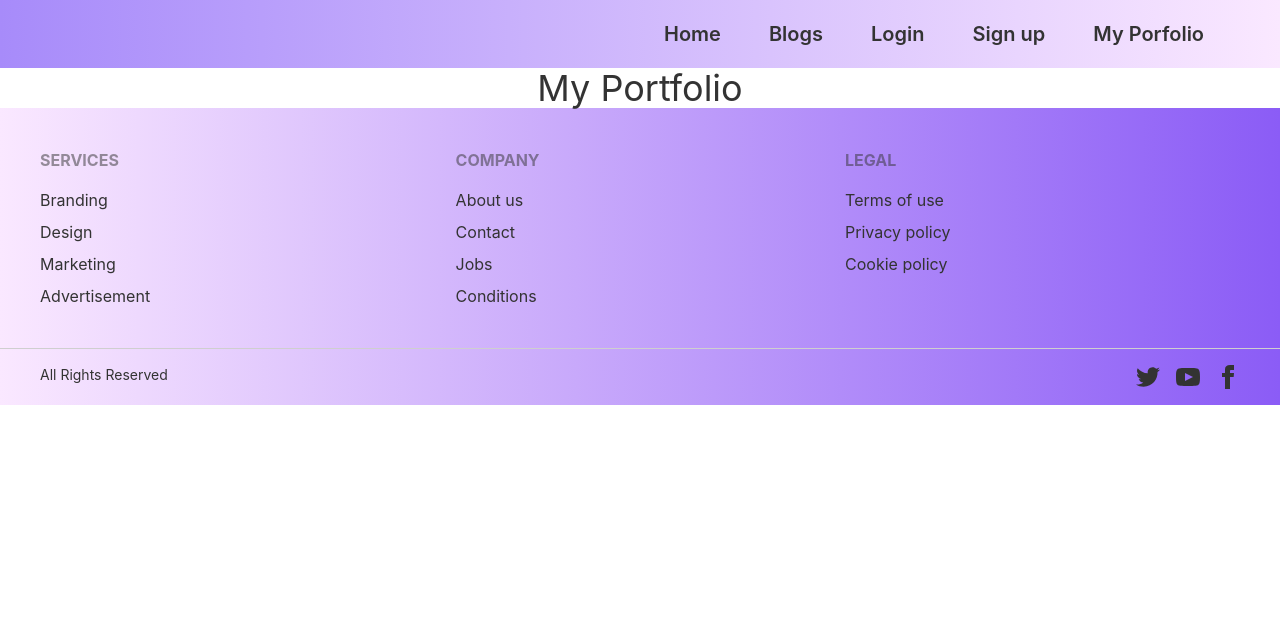
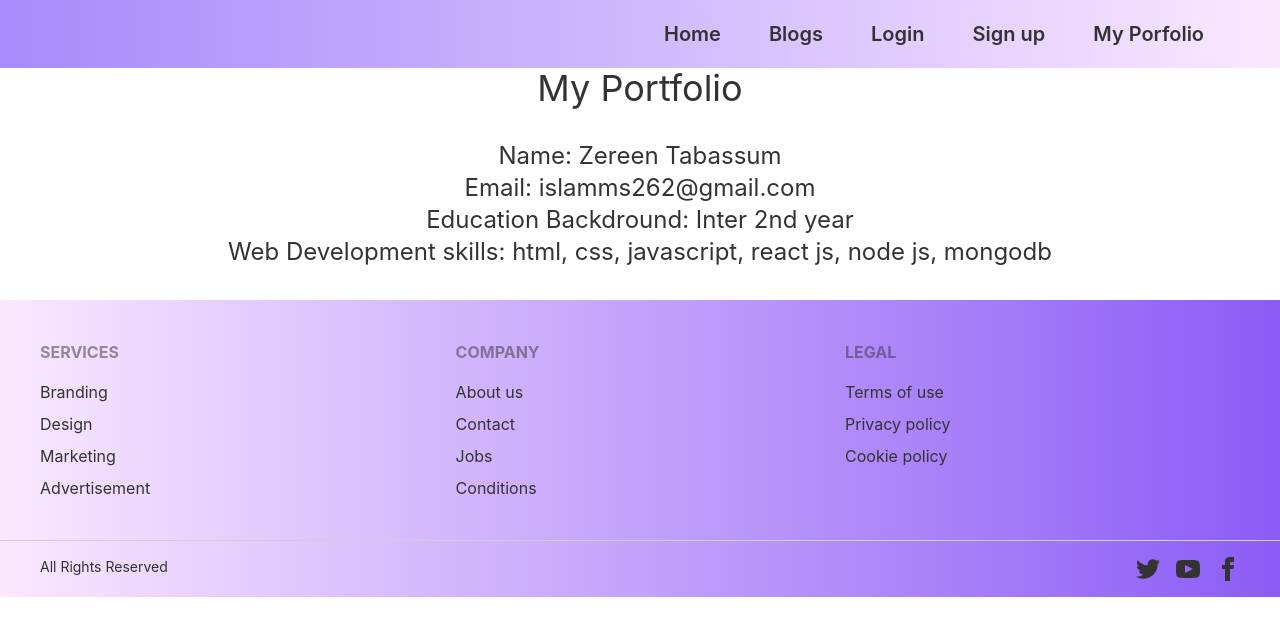
Before and after one commit to zereentabassum/manufacturer-website-client-side, a React (Create React App) app: page /myportfolio in a window 1280 px wide. Shown: the top 636 px of the page. Built offline with nearby package versions, Linux system fonts and the light colour scheme; no server answers.

Commit message:
portfolio added

```diff
--- a/src/Pages/Dashboard/AddProduct.js
+++ b/src/Pages/Dashboard/AddProduct.js
@@ -0,0 +1,11 @@
+import React from 'react';
+
+const AddProduct = () => {
+    return (
+        <div>
+
+        </div>
+    );
+};
+
+export default AddProduct;
--- a/src/Pages/MyPortfolio/MyPortfolio.js
+++ b/src/Pages/MyPortfolio/MyPortfolio.js
@@ -4,7 +4,12 @@ const MyPortfolio = () => {
     return (
         <div>
             <h1 className='text-4xl'>My Portfolio</h1>
-
+            <div className='my-8'>
+                <h3 className='text-2xl'>Name: Zereen Tabassum</h3>
+                <h3 className='text-2xl'>Email: islamms262@gmail.com</h3>
+                <h3 className='text-2xl'>Education Backdround: Inter 2nd year</h3>
+                <h3 className='text-2xl'>Web Development skills:   html, css, javascript, react js, node js, mongodb</h3>
+            </div>
         </div>
     );
 };
```
